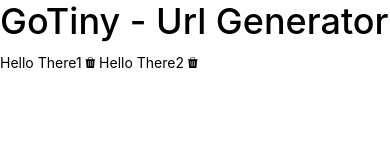
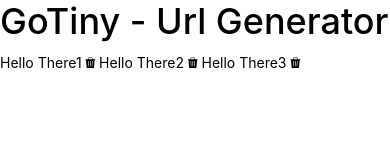
Before and after one commit to renishb10/GoTiny, a website: page www/index.html in a window 390 px wide. Drawn offline with Linux system fonts and the light colour scheme; some packages are replaced by stand-ins of ours; files that its build step writes are made by us from their sources; files whose address does not match are found by name.

Commit message:
Second commit - Testing

```diff
--- a/www/index.html
+++ b/www/index.html
@@ -37,6 +37,10 @@
             Hello There2
             <ion-option-button class="button-assertive icon ion-trash-a"></ion-option-button>
           </ion-item>
+          <ion-item>
+            Hello There3
+            <ion-option-button class="button-assertive icon ion-trash-a"></ion-option-button>
+          </ion-item>
         </ion-list>
       </ion-content>
     </ion-pane>
```
